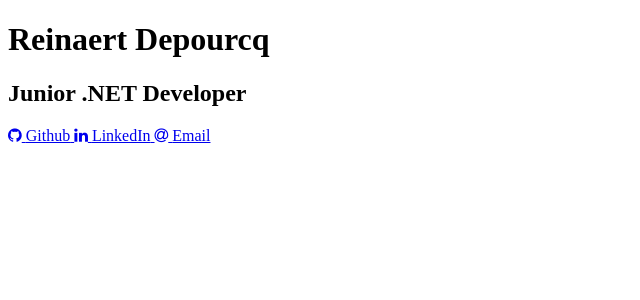
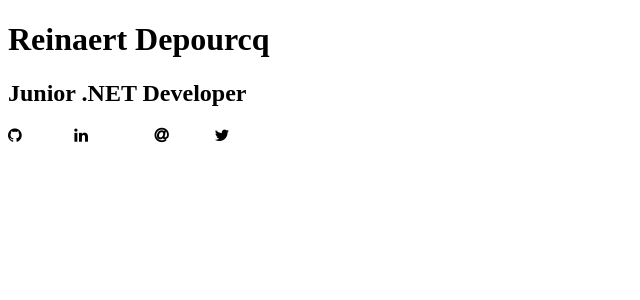
Before and after one commit to ReinaertD/ReinaertD.github.io, a PHP site: page / in a window 1280 px wide. Shown: the top 300 px of the page, without its empty margins (0-640 px from the left). Run offline with PHP 8.4, Linux system fonts and the light colour scheme.

Commit message:
added another icon

```diff
--- a/index.html
+++ b/index.html
@@ -14,16 +14,20 @@
     <h2>Junior .NET Developer</h2>
     <div class="icons">
         <a class="icon" href="https://github.com/ReinaertD">
-            <span class="fa fa-github" id="githubIcon"></span>
+            <span class="fa fa-github"></span>
             <span class="title">Github</span>
         </a>
         <a class="icon" href="https://www.linkedin.com/in/reinaert-depourcq-8a1168194/">
-            <span class="fa fa-linkedin" id="linkedInIcon"></span>
+            <span class="fa fa-linkedin"></span>
             <span class="title">LinkedIn</span>
         </a>
         <a href="mailto:reinaert.depourcq@gmail.com" class="icon">
-            <span class="fa fa-at" id="atIcon"></span>
+            <span class="fa fa-at"></span>
             <span class="title">Email</span>
+        </a>
+        <a class="icon" href="https://twitter.com/Hybrid_Salmon">
+            <span class="fa fa-twitter"></span>
+            <span class="title">Twitter</span>
         </a>
     </div>
 </body>
--- a/style.css
+++ b/style.css
@@ -0,0 +1,15 @@
+a, a:visited {
+  text-decoration: none;
+  color: black;
+}
+
+.fa-at {
+  font-weight: bold;
+}
+
+.title {
+  visibility: hidden;
+  width: 0px;
+}
+
+/*# sourceMappingURL=style.css.map */
```
Also changed, not shown: styles.scss (+8 -2 lines), 1 other file.
